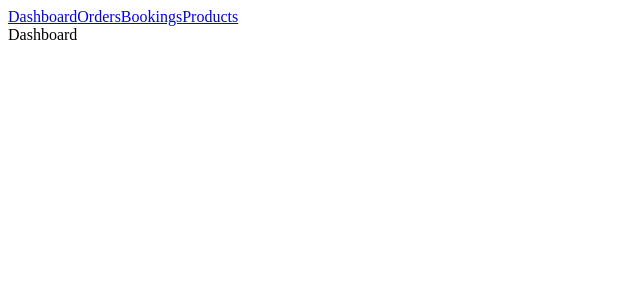
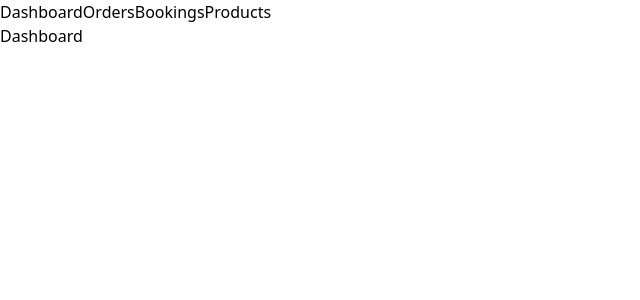
Before and after one commit to mihlali-jordan/dcd-dashboard, a Next.js app: page / in a window 1280 px wide. Shown: the top 300 px of the page, without its empty margins (0-640 px from the left). Built offline with nearby package versions, Linux system fonts and the light colour scheme.

Commit message:
Tailwind setup

```diff
--- /dev/null
+++ b/lib/config/theme.js
@@ -0,0 +1,18 @@
+import { createTheme } from "@mui/material";
+
+const theme = createTheme({
+  palette: {
+    type: "light",
+    primary: {
+      main: "#442359",
+    },
+    secondary: {
+      main: "#e64e00",
+    },
+    info: {
+      main: "#44b4a6",
+    },
+  },
+});
+
+export default theme;
--- a/package.json
+++ b/package.json
@@ -21,7 +21,10 @@
     "yup": "^0.32.11"
   },
   "devDependencies": {
+    "autoprefixer": "^10.4.0",
     "eslint": "7",
-    "eslint-config-next": "12.0.4"
+    "eslint-config-next": "12.0.4",
+    "postcss": "^8.3.11",
+    "tailwindcss": "^2.2.19"
   }
 }
--- a/pages/_app.js
+++ b/pages/_app.js
@@ -8,6 +8,7 @@ import { ToastContainer } from 'react-toastify'
 import { queryClient } from '../lib/config/reactquery.js'
 
 // Styling
+import '../styles/globals.css'
 import 'react-toastify/dist/ReactToastify.css'
 
 function MyApp({ Component, pageProps }) {
--- /dev/null
+++ b/postcss.config.js
@@ -0,0 +1,6 @@
+module.exports = {
+  plugins: {
+    tailwindcss: {},
+    autoprefixer: {},
+  },
+}
--- /dev/null
+++ b/styles/globals.css
@@ -0,0 +1,4 @@
+/* ./styles/globals.css */
+@tailwind base;
+@tailwind components;
+@tailwind utilities;
--- /dev/null
+++ b/tailwind.config.js
@@ -0,0 +1,12 @@
+module.exports = {
+  // mode: 'jit',
+  purge: [],
+  darkMode: false, // or 'media' or 'class'
+  theme: {
+    extend: {},
+  },
+  variants: {
+    extend: {},
+  },
+  plugins: [],
+}
```
Also changed, not shown: styles/Home.module.css (added), 1 other file (tests, documents, lock files or other folders).
